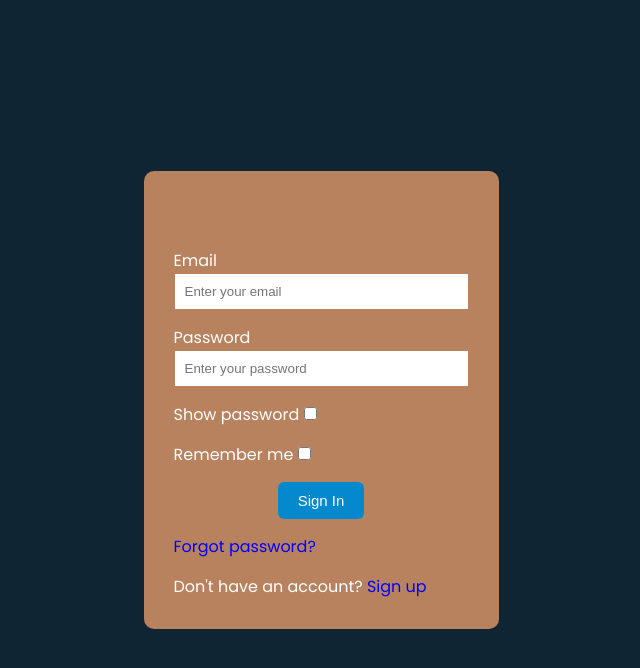
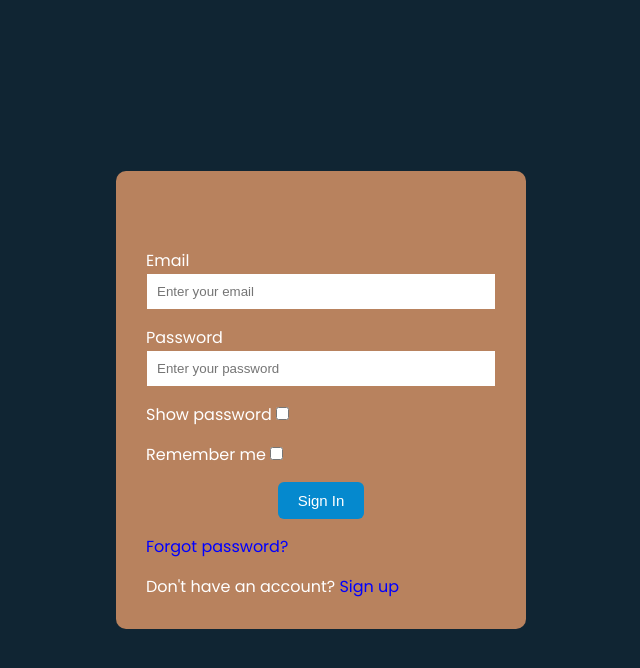
Before and after one commit to Emogy-reunion/mini-projects, a Flask app: page / in a window 1280 px wide. Shown: the top 668 px of the page, without its empty margins (319-959 px from the left). Run offline with Flask 3, Linux system fonts and the light colour scheme.

Commit message:
give the container an fixed width and style the other elements accordingly

```diff
--- a/user-verification/static/css/login.css
+++ b/user-verification/static/css/login.css
@@ -17,7 +17,7 @@ body {
 }
 
 #container {
-	max-width: 450px;
+	width: 350px;
 	padding: 30px;
 	display: flex;
 	flex-direction: column;
@@ -47,6 +47,8 @@ body {
 
 form {
 	margin-top: 10px;
+	box-sizing: border-box;
+	width: 100%;
 }
 
 form div {
@@ -61,11 +63,17 @@ form label {
 input[type='text'] {
 	padding: 10px;
 	border: 1px solid #b8825e;
+	box-sizing: border-box;
+        width: 100%;
+
+
 }
 
 input[type='password'] {
 	padding: 10px;
 	border: 1px solid #b8825e;
+	box-sizing: border-box;
+        width: 100%;
 }
 
 input[type='submit'] {
```
